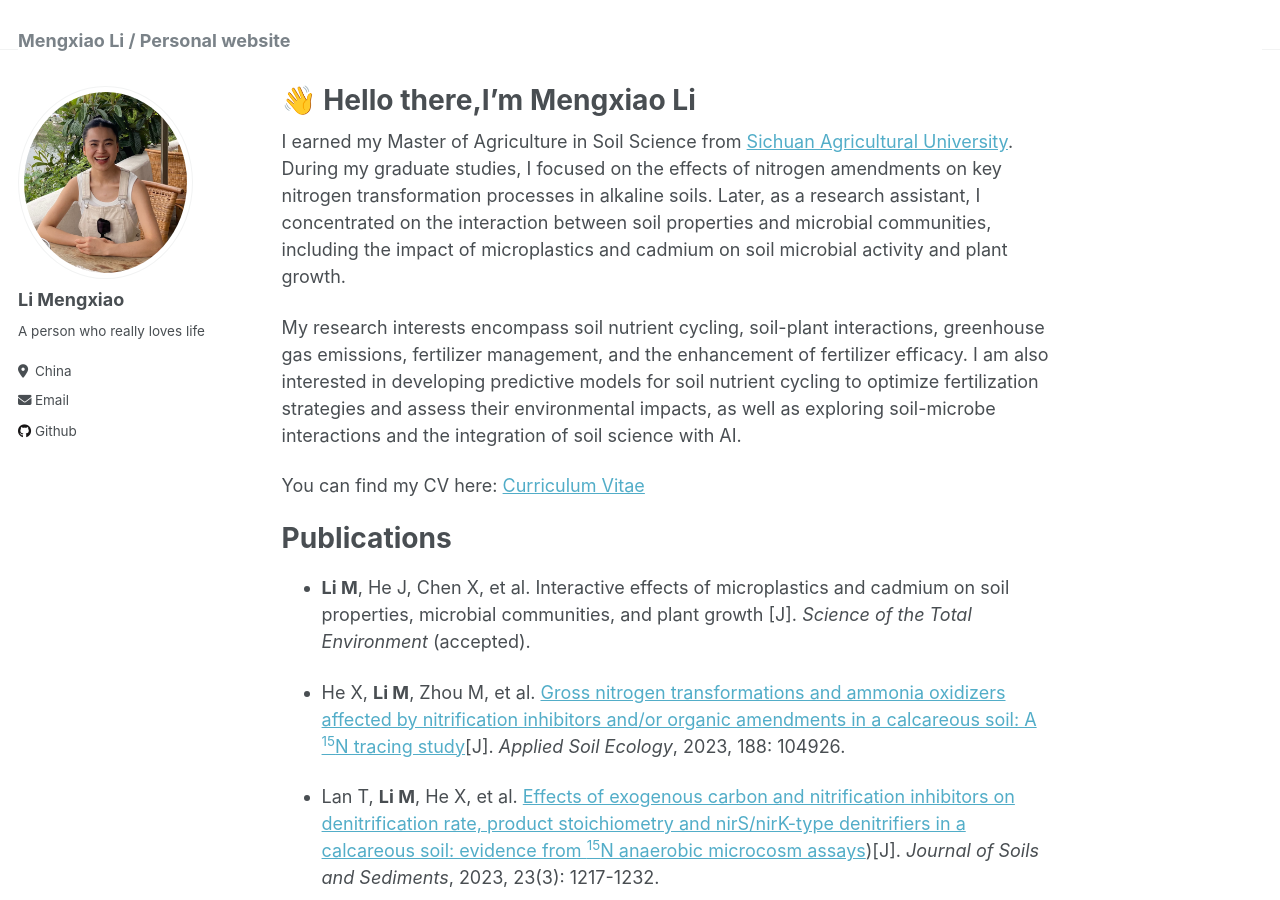
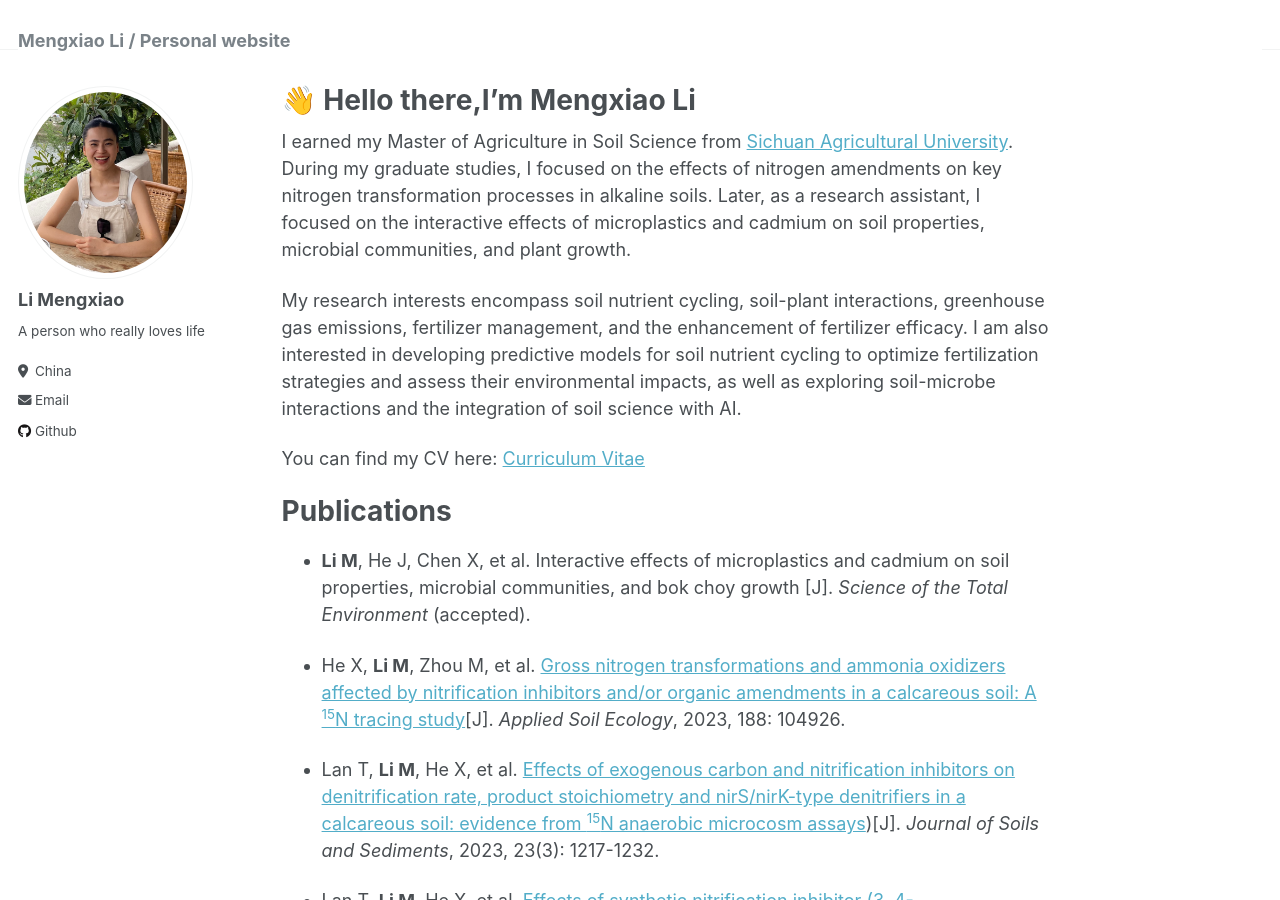
Before and after one commit to HazelLi123/HazelLi123.github.io, a Jekyll site: the page built from _pages/about.md, in a window 1280 px wide and 900 px high. Built offline with Jekyll 4.4.1, drawn with Linux system fonts in a browser that asks for light colours.

Commit message:
Update about.md

```diff
--- a/_pages/about.md
+++ b/_pages/about.md
@@ -7,7 +7,7 @@ redirect_from:
   - /about.html
 ---
 
-I earned my Master of Agriculture in Soil Science from [Sichuan Agricultural University](https://www.sicau.edu.cn). During my graduate studies, I focused on the effects of nitrogen amendments on key nitrogen transformation processes in alkaline soils. Later, as a research assistant, I concentrated on the interaction between soil properties and microbial communities, including the impact of microplastics and cadmium on soil microbial activity and plant growth.
+I earned my Master of Agriculture in Soil Science from [Sichuan Agricultural University](https://www.sicau.edu.cn). During my graduate studies, I focused on the effects of nitrogen amendments on key nitrogen transformation processes in alkaline soils. Later, as a research assistant, I focused on the interactive effects of microplastics and cadmium on soil properties, microbial communities, and plant growth.
 
 My research interests encompass soil nutrient cycling, soil-plant interactions, greenhouse gas emissions, fertilizer management, and the enhancement of fertilizer efficacy. I am also interested in developing predictive models for soil nutrient cycling to optimize fertilization strategies and assess their environmental impacts, as well as exploring soil-microbe interactions and the integration of soil science with AI.
 
@@ -15,7 +15,7 @@ You can find my CV here: [Curriculum Vitae ](../assets/CV-Li Mengxiao.pdf)
 
 Publications
 ======
-- **Li M**, He J, Chen X, et al. Interactive effects of microplastics and cadmium on soil properties, microbial communities, and plant growth [J]. *Science of the Total Environment* (accepted).
+- **Li M**, He J, Chen X, et al. Interactive effects of microplastics and cadmium on soil properties, microbial communities, and bok choy growth [J]. *Science of the Total Environment* (accepted).
 
 - He X, **Li M**, Zhou M, et al. [Gross nitrogen transformations and ammonia oxidizers affected by nitrification inhibitors and/or organic amendments in a calcareous soil: A <sup>15</sup>N tracing study](https://www.sciencedirect.com/science/article/abs/pii/S0929139323001245)[J]. *Applied Soil Ecology*, 2023, 188: 104926.
 
```
